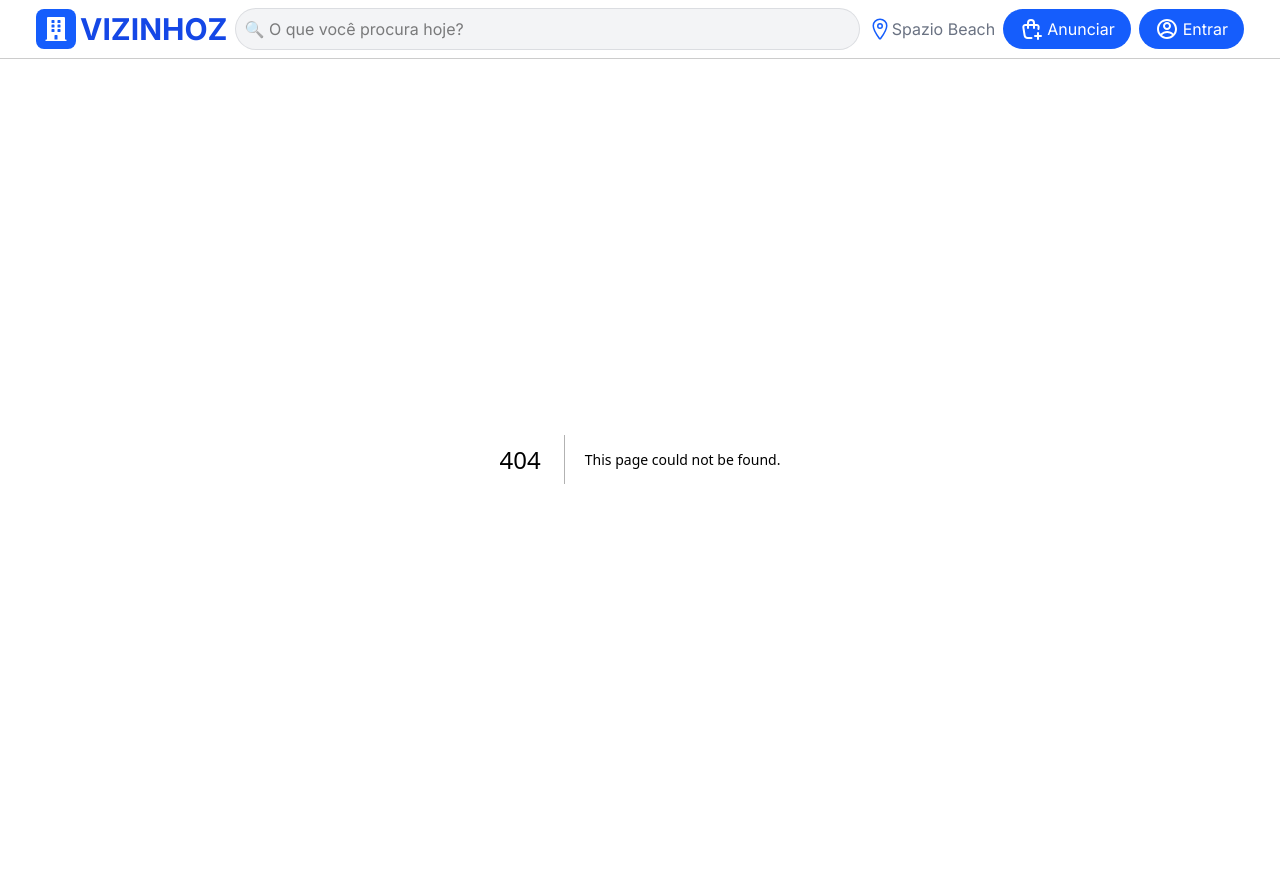
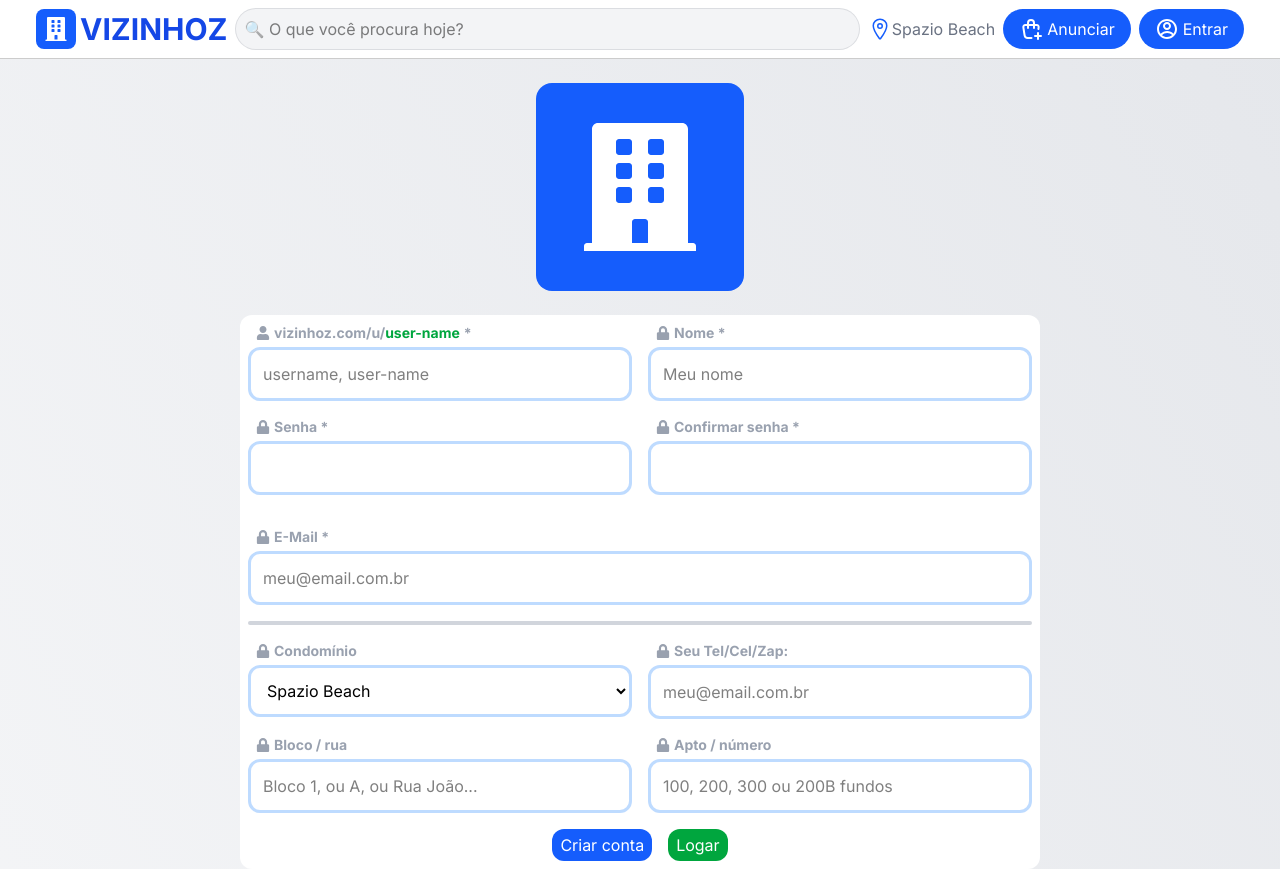
Before and after one commit to Henrincode/vizinhoz-next, a Next.js app: page /cadastrar in a window 1280 px wide. Before the commit this address had no page. Built offline with nearby package versions, Linux system fonts and the light colour scheme; no server answers.

Commit message:
feat: criando form de cadastro de usuario, cadastro de oferta temporario e inserindo hash de senha e login automático

```diff
--- a/actions/anuncios.tsx
+++ b/actions/anuncios.tsx
@@ -50,11 +50,11 @@
     const categoria = Number(formData.get('categoria'))
     const tipo = Number(formData.get('tipo'))
     const preco = Number(formData.get('preco'))
+    const precoFinal = preco <= 0 ? null : preco
 
     const titulo = formData.get('titulo')
     const descricao = formData.get('descricao')
 
-    console.log('parte 1')
     console.log(formData)
     if (
         !usuario ||
@@ -69,10 +69,9 @@
 
 
     try {
-        console.log('parte 2')
         await sql`
       insert into vz_tb_anuncios (id_usuario_fk, id_categoria_fk, id_tipo_fk, titulo, preco, descricao)
-      values (${usuario}, ${categoria}, ${tipo}, ${titulo}, ${preco}, ${descricao})
+      values (${usuario}, ${categoria}, ${tipo}, ${titulo}, ${precoFinal}, ${descricao})
     `
 
         limparRotas()
--- /dev/null
+++ b/actions/usuarios.tsx
@@ -0,0 +1,66 @@
+'use server'
+
+import sql from "@/lib/db"
+import { revalidatePath } from "next/cache"
+
+function limparRotas() {
+    revalidatePath('/cadastrar')
+}
+
+export async function userCriar(prevState: any, formData: any) {
+
+    const resposta = {} as any
+
+    console.log(formData)
+
+    console.log('parte 1')
+
+    const username = formData.get('username')
+    const nome = formData.get('nome')
+    const pass = formData.get('pass')
+    const pass2 = formData.get('pass2')
+    const email = formData.get('email')
+    const condominio = Number(formData.get('condominio'))
+    const contato = formData.get('contato')
+    const bloco = formData.get('bloco')
+    const apto = formData.get('apto')
+
+    console.log('parte 2')
+
+
+    if (!username) { resposta.username = "username vazio"; resposta.error = 'true' }
+    if (!nome) { resposta.nome = "nome vazio"; resposta.error = 'true' }
+    if (!pass) { resposta.pass = "pass vazio"; resposta.error = 'true' }
+    if (!pass2) { resposta.pass2 = "pass2 vazio"; resposta.error = 'true' }
+    if (!email) { resposta.email = "email vazio"; resposta.error = 'true' }
+    if (!condominio || Number.isNaN(condominio)) { resposta.condominio = "condominio vazio"; resposta.error = 'true' }
+    if (!contato) { resposta.contato = "contato vazio"; resposta.error = 'true' }
+    if (!bloco) { resposta.bloco = "bloco vazio"; resposta.error = 'true' }
+    if (!apto) { resposta.apto = "apto vazio"; resposta.error = 'true' }
+
+    console.log('parte 3')
+
+    if (resposta.error) {
+        resposta.error = 'Dados errados'
+        return resposta
+    }
+
+    console.log('parte 4')
+
+    try {
+        await sql`
+      insert into vz_tb_usuarios (id_condominio_fk, username, nome, senha, email, contato, bloco, apto)
+      values (${condominio}, ${username}, ${nome}, ${pass}, ${email}, ${contato}, ${bloco}, ${apto})
+    `
+
+        limparRotas()
+
+        console.log('parte 5')
+
+        return { success: true }
+
+    } catch (error) {
+        console.error(error)
+        return { error: 'Erro ao cadastrar anuncio' }
+    }
+}
--- /dev/null
+++ b/app/(public)/cadastrar/page.tsx
@@ -0,0 +1,8 @@
+import FormUsuario from "@/components/Forms/Cad/Usuario";
+
+
+export default function Cadastro() {
+    return (
+        <FormUsuario />
+    )
+}
--- /dev/null
+++ b/app/(public)/logar/page.tsx
@@ -0,0 +1,72 @@
+import Link from "next/link";
+import { FaBuilding, FaLock, FaUser } from "react-icons/fa";
+
+export default function Logar() {
+    return (<>
+        <div className="w-fit mx-auto mt-6 p-10 rounded-2xl text-9xl text-white bg-blue-600"><FaBuilding /></div>
+        <form className="
+            flex
+            flex-col
+            gap-4
+            max-w-100
+            mx-auto
+            mt-6
+            p-2
+            rounded-xl
+            bg-white
+
+            [&_.fLinha]:flex
+            [&_.fLinha]:flex-row
+            [&_.fLinha]:flex-wrap
+            [&_.fLinha]:gap-4
+
+            [&_.fGrupo]:flex-1
+            [&_.fGrupo]:flex
+            [&_.fGrupo]:flex-col
+            [&_.fGrupo]:flex-wrap
+            [&_.fGrupo]:gap-1
+
+            [&_label]:flex
+            [&_label]:flex-row
+            [&_label]:items-center
+            [&_label]:gap-1
+            [&_label]:pl-2
+            [&_label]:font-bold
+            [&_label]:text-sm
+            [&_label]:text-gray-400
+
+            [&_input]:min-w-60
+            [&_input]:w-full
+            [&_input]:p-3
+            [&_input]:border-3
+            [&_input]:rounded-xl
+            [&_input]:border-blue-200
+            [&_input]:hover:border-blue-500
+            [&_input]:focus:border-blue-500
+            [&_input]:outline-none
+            [&_input]:resize-none
+
+            [&_.botao]:px-2
+            [&_.botao]:py-1
+            [&_.botao]:rounded-xl
+            [&_.botao]:text-white
+            [&_.botao]:cursor-pointer
+        ">
+            <div className="fGrupo">
+                <label htmlFor=""><FaUser /> Username</label>
+                <input type="text" />
+            </div>
+            <div className="fGrupo">
+                <label htmlFor=""><FaLock /> Senha</label>
+                <input type="password"  />
+            </div>
+            <div className="flex flex-row justify-center gap-4">
+                <button className="botao bg-blue-600 hover:bg-blue-900">Logar</button>
+
+                <Link href="/cadastrar" className="botao bg-green-600 hover:bg-green-900">Cadastrar</Link>
+
+            </div>
+        </form>
+    </>
+    )
+}
--- a/components/Forms/Cad/Anuncio/index.tsx
+++ b/components/Forms/Cad/Anuncio/index.tsx
@@ -135,20 +135,20 @@
                         [&_li]:p-2
                         [&_li]:rounded-full
                         [&_li]:bg-gray-300
-                        [&_.divisor]:p-0.5
+                        [&_.divisor]:h-0.5
                         [&_.divisor]:rounded-full
-                        [&_.divisor]:bg-gray-300
+                        [&_.divisor]:bg-gray-500
 
 
                         ">
                         <div className="flex flex-row gap-4">
                             <div className="flex-1 flex flex-row justify-center items-center min-h-16 border-2 rounded-xl border-gray-500 text-xl text-center bg-gray-200">{a.titulo}</div>
-                            <form action={formAnuApagar} className="overflow-auto flex justify-center items-center w-20 rounded-xl border-2 border-gray-500 bg-red-500 text-white text-4xl">
+                            <form action={formAnuApagar} className="overflow-auto flex justify-center items-center w-20 rounded-xl border-2 border-gray-500 bg-red-500 hover:bg-red-800 text-white text-4xl">
                                 <input name="id" type="number" defaultValue={a.id_anuncio} hidden />
-                                <button className="flex justify-center items-center size-full"><GoTrash /></button>
+                                <button className="flex justify-center items-center size-full cursor-pointer    "><GoTrash /></button>
                                 </form>
                         </div>
-                        <div className="overflow-auto h-50 px-1 border rounded-xl text-justify bg-gray-200 hyphens-auto whitespace-pre-line scrollbar-clean">{a.descricao}</div>
+                        <div className="overflow-auto h-50 px-1 border-2 border-gray-500 rounded-xl text-justify bg-gray-200 hyphens-auto whitespace-pre-line scrollbar-clean">{a.descricao}</div>
                         <ul>
                             <li>{a.categoria}</li>
                             <li>{a.tipo}</li>
@@ -165,7 +165,7 @@
                         </ul>
                         <div className="divisor"></div>
                         <ul>
-                            <li>{"R$"}{a.preco}</li>
+                            <li className={a.preco || "hidden"}>{"R$"}{a.preco}</li>
                             <li>{new Date(a.data_criacao).toLocaleString("pt-BR")}</li>
                         </ul>
 
--- /dev/null
+++ b/components/Forms/Cad/Usuario/index.tsx
@@ -0,0 +1,135 @@
+'use client'
+
+import { userCriar } from "@/actions/usuarios";
+import Link from "next/link";
+import { useActionState, useEffect, useState } from "react";
+import { FaBuilding, FaLock, FaUser } from "react-icons/fa";
+
+export default function FormUsuario() {
+
+    const formState = {}
+
+    const [pass, setPass] = useState('')
+    const [pass2, setPass2] = useState('')
+    const [passOk, setPassOk] = useState(true)
+
+    const [StateUserCriar, formUserCriar] = useActionState(userCriar, formState)
+
+
+
+    useEffect(() => {
+        pass === pass2 ? setPassOk(true) : setPassOk(false)
+    },[pass2, pass])
+
+
+    return (
+        <div className="box">
+            <div className="w-fit mx-auto mt-6 p-10 rounded-2xl text-9xl text-white bg-blue-600"><FaBuilding /></div>
+            <form action={formUserCriar} className="
+                flex
+                flex-col
+                gap-4
+                max-w-200
+                mx-auto
+                mt-6
+                p-2
+                rounded-xl
+                bg-white
+
+                [&_.fLinha]:flex
+                [&_.fLinha]:flex-row
+                [&_.fLinha]:flex-wrap
+                [&_.fLinha]:gap-4
+
+                [&_.fGrupo]:flex-1
+                [&_.fGrupo]:flex
+                [&_.fGrupo]:flex-col
+                [&_.fGrupo]:flex-wrap
+                [&_.fGrupo]:gap-1
+
+                [&_label]:flex
+                [&_label]:flex-row
+                [&_label]:items-center
+                [&_label]:gap-1
+                [&_label]:pl-2
+                [&_label]:font-bold
+                [&_label]:text-sm
+                [&_label]:text-gray-400
+
+                [&_.campo]:min-w-60
+                [&_.campo]:w-full
+                [&_.campo]:p-3
+                [&_.campo]:border-3
+                [&_.campo]:rounded-xl
+                [&_.campo]:border-blue-200
+                [&_.campo]:hover:border-blue-500
+                [&_.campo]:focus:border-blue-500
+                [&_.campo]:outline-none
+                [&_.campo]:resize-none
+
+                [&_.botao]:px-2
+                [&_.botao]:py-1
+                [&_.botao]:rounded-xl
+                [&_.botao]:text-white
+                [&_.botao]:cursor-pointer
+            ">
+                <div className="fLinha">
+                    <div className="fGrupo">
+                        <label htmlFor=""><FaUser /> vizinhoz.com/u/<span className="-ml-1 text-green-600">user-name</span>*</label>
+                        <input className="campo" name="username" type="text" placeholder="username, user-name" />
+                    </div>
+                    <div className="fGrupo">
+                        <label htmlFor=""><FaLock /> Nome *</label>
+                        <input className="campo" name="nome" type="text" placeholder="Meu nome" />
+                    </div>
+                </div>
+                <div className="fLinha">
+                    <div className="fGrupo">
+                        <label htmlFor=""><FaLock /> Senha *</label>
+                        <input className="campo" name="pass" type="password" value={pass} onChange={(e) => setPass(e.currentTarget.value)} />
+                    </div>
+                    <div className="fGrupo">
+                        <label htmlFor=""><FaLock /> Confirmar senha *</label>
+                        <input className="campo" name="pass2" type="password" value={pass2} onChange={(e) => setPass2(e.currentTarget.value)} />
+                    </div>
+                </div>
+                <div className="text-center text-red-600">{passOk || 'As senhas deve ser identicas'}</div>
+                <div className="fGrupo">
+                    <label htmlFor=""><FaLock /> E-Mail *</label>
+                    <input className="campo" name="email" type="email" placeholder="meu@email.com.br" />
+                </div>
+
+                <div className="h-1 rounded-full bg-gray-300"></div>
+
+                <div className="fLinha">
+                    <div className="fGrupo">
+                        <label htmlFor=""><FaLock /> Condomínio</label>
+                        <select className="campo" name="condominio" id="">
+                            <option value="1">Spazio Beach</option>
+                        </select>
+                    </div>
+                    <div className="fGrupo">
+                        <label htmlFor=""><FaLock /> Seu Tel/Cel/Zap:</label>
+                        <input className="campo" name="contato" type="number" placeholder="meu@email.com.br" />
+                    </div>
+
+                </div>
+                <div className="fLinha">
+                    <div className="fGrupo">
+                        <label htmlFor=""><FaLock /> Bloco / rua</label>
+                        <input className="campo" name="bloco" type="text" placeholder="Bloco 1, ou A, ou Rua João..." />
+                    </div>
+                    <div className="fGrupo">
+                        <label htmlFor=""><FaLock /> Apto / número</label>
+                        <input className="campo" name="apto" type="text" placeholder="100, 200, 300 ou 200B fundos" />
+                    </div>
+                </div>
+
+                <div className="flex flex-row justify-center gap-4">
+                    <button className="botao bg-blue-600 hover:bg-blue-900">Criar conta</button>
+                    <Link href="/logar" className="botao bg-green-600 hover:bg-green-900">Logar</Link>
+                </div>
+            </form>
+        </div>
+    )
+}
--- a/components/NavBar/index.tsx
+++ b/components/NavBar/index.tsx
@@ -86,9 +86,9 @@
                     <Link href="/anunciar" className="botao flex-row items-center gap-1">
                         <TbShoppingBagPlus className="text-2xl" /> Anunciar
                     </Link>
-                    <a href="#" className="botao flex-row items-center gap-1">
+                    <Link href="/logar" className="botao flex-row items-center gap-1">
                         <RiAccountCircleLine className="text-2xl" /> Entrar
-                    </a>
+                    </Link>
                 </div>
             </div>
         </nav>
```
Also changed, not shown: app/(public)/anunciar/page.tsx (renamed from app/anunciar/page.tsx), app/(public)/cad/page.tsx (renamed from app/cad/page.tsx), app/(public)/page.tsx (renamed from app/page.tsx), app/(public)/testando/page.tsx (renamed from app/testando/page.tsx).
